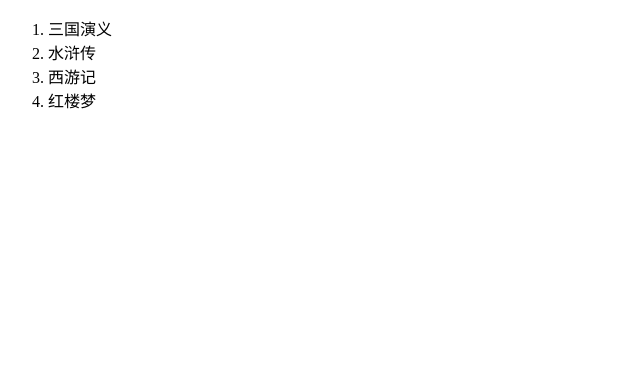
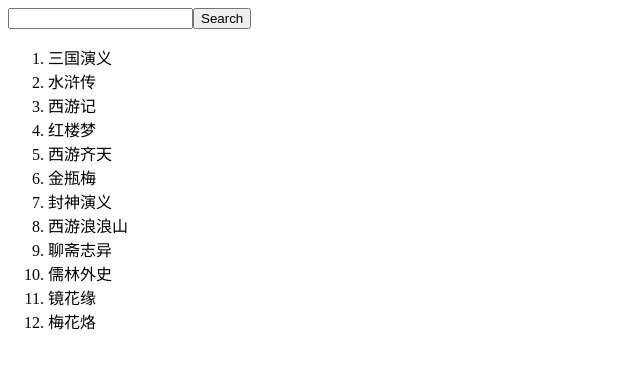
Before and after one commit to mathdeng/next, a Next.js app: page /book in a window 1280 px wide. Shown: the top 368 px of the page, without its empty margins (0-640 px from the left). Built offline with nearby package versions, Linux system fonts and the light colour scheme.

Commit message:
测试搜索

```diff
--- a/app/book/data.json
+++ b/app/book/data.json
@@ -10,5 +10,29 @@
   },
   {
     "name": "红楼梦"
+  },
+  {
+    "name": "西游齐天"
+  },
+  {
+    "name": "金瓶梅"
+  },
+  {
+    "name": "封神演义"
+  },
+  {
+    "name": "西游浪浪山"
+  },
+  {
+    "name": "聊斋志异"
+  },
+  {
+    "name": "儒林外史"
+  },
+  {
+    "name": "镜花缘"
+  },
+  {
+    "name": "梅花烙"
   }
 ]
--- a/app/book/page.tsx
+++ b/app/book/page.tsx
@@ -1,15 +1,28 @@
+'use client'
+
 import data from "./data.json";
+import { useSearchParams } from 'next/navigation';
 
 interface Book {
   name: string;
 }
 
 export default function Page() {
+  const searchParams = useSearchParams();
+  const search = searchParams.get('search') ?? '';
+  const filteredData = data.filter((book: Book) => book.name.toLowerCase().includes(search.toLowerCase()));
+
   return (
     <div>
+      <form>
+        <input type="search" name="search" defaultValue={search} />
+        <button type="submit">Search</button>
+      </form>
       <ol>
-        {data.map((book: Book, index: number) => (
-          <li key={index.toString()}>{book.name}</li>
+        {filteredData.map((book: Book, index: number) => (
+          <li key={index.toString()}>
+            {book.name}
+          </li>
         ))}
       </ol>
     </div>
--- a/package.json
+++ b/package.json
@@ -1,7 +1,7 @@
 {
 	"private": true,
 	"scripts": {
-		"dev": "next dev --turbo",
+		"dev": "next dev --turbo -p 4000",
 		"build": "next build"
 	},
 	"dependencies": {
```
